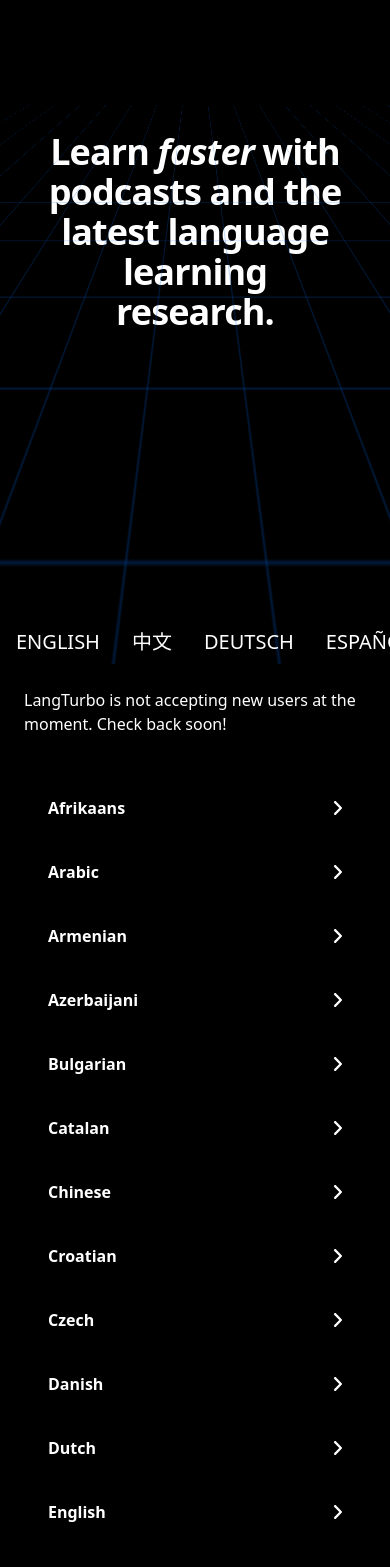
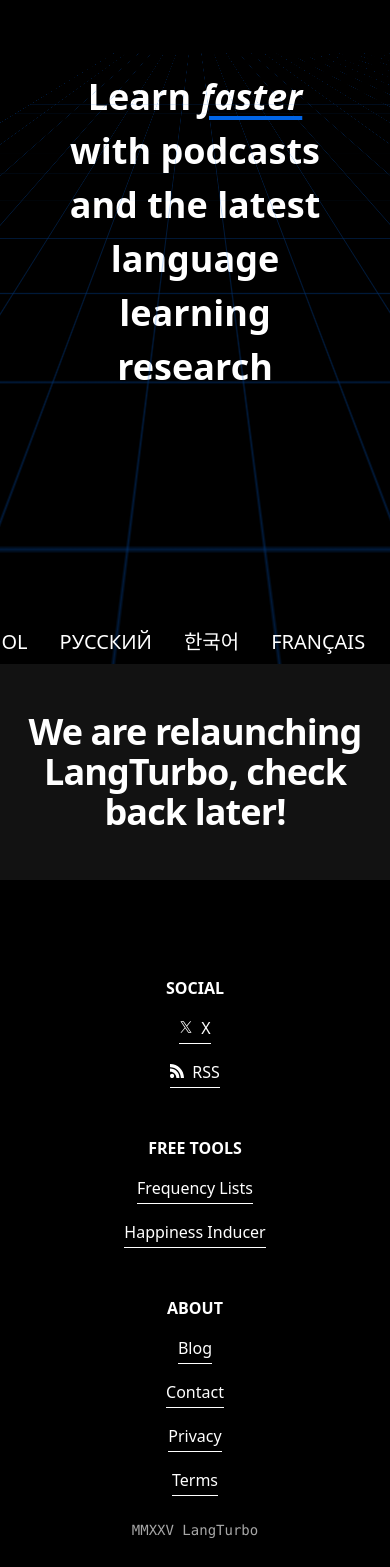
Before and after one commit to sebnun/langturbo, a Next.js app in the folder nextjs/: page / in a window 390 px wide. Shown: the part 180-1747 px from the top of the page. Built offline with nearby package versions, Linux system fonts and the light colour scheme; a web font is replaced by a local one.

Commit message:
working home

```diff
--- a/nextjs/app/(site)/blog/[category]/page.tsx
+++ b/nextjs/app/(site)/blog/[category]/page.tsx
@@ -57,7 +57,9 @@ export default async function BlogList({ params }: { params: Promise<{ category:
                 </div>
                 <Link
                   href={`/blog/${post.metadata.category.toLowerCase()}/${post.slug}`}
-                  className="py-1 before:block before:content-[''] before:absolute before:h-[1px] before:bg-white before:w-full before:bottom-0 after:bottom-0 relative w-fit block after:block after:content-[''] after:absolute after:h-[1px] after:bg-colorprimary after:w-full after:scale-x-0 after:hover:scale-x-100 after:transition after:duration-300 after:origin-left mx-auto md:mx-0"
+                  className="relative block w-fit mx-auto md:mx-0 py-1
+             before:absolute before:bottom-0 before:left-0 before:block before:h-[1px] before:w-full before:bg-white
+             after:absolute after:bottom-0 after:left-0 after:block after:h-[1px] after:w-full after:bg-colorprimary after:scale-x-0 hover:after:scale-x-100 after:origin-left after:transition after:duration-300"
                 >
                   {post.metadata.title}
                 </Link>
--- a/nextjs/app/(site)/blog/page.tsx
+++ b/nextjs/app/(site)/blog/page.tsx
@@ -40,7 +40,9 @@ export default async function BlogList() {
                 </div>
                 <Link
                   href={`/blog/${post.metadata.category.toLowerCase()}/${post.slug}`}
-                  className="py-1 before:block before:content-[''] before:absolute before:h-[1px] before:bg-white before:w-full before:bottom-0 after:bottom-0 relative w-fit block after:block after:content-[''] after:absolute after:h-[1px] after:bg-colorprimary after:w-full after:scale-x-0 after:hover:scale-x-100 after:transition after:duration-300 after:origin-left mx-auto md:mx-0"
+                  className="relative block w-fit mx-auto md:mx-0 py-1
+             before:absolute before:bottom-0 before:left-0 before:block before:h-[1px] before:w-full before:bg-white
+             after:absolute after:bottom-0 after:left-0 after:block after:h-[1px] after:w-full after:bg-colorprimary after:scale-x-0 hover:after:scale-x-100 after:origin-left after:transition after:duration-300"
                 >
                   {post.metadata.title}
                 </Link>
--- a/nextjs/app/(site)/layout.tsx
+++ b/nextjs/app/(site)/layout.tsx
@@ -1,6 +1,6 @@
 import { PropsWithChildren } from "react";
-import Nav from "../../../components/Nav";
-import Footer from "../../../components/Footer";
+import Nav from "../../components/Nav";
+import Footer from "../../components/Footer";
 
 export default function LongLayout({ children }: PropsWithChildren) {
   return (
--- a/nextjs/app/(site)/pronunciation/[language]/[slug]/page.tsx
+++ b/nextjs/app/(site)/pronunciation/[language]/[slug]/page.tsx
@@ -169,7 +169,9 @@ export default async function Word({ params }: { params: Promise<{ slug: string;
           <Link
             href={affiliateLinks[`${language}`]}
             rel="sponsored"
-            className="no-underline py-1 before:block before:content-[''] before:absolute before:h-[1px] before:bg-white before:w-full before:bottom-0 after:bottom-0 relative w-fit block after:block after:content-[''] after:absolute after:h-[1px] after:bg-colorprimary after:w-full after:scale-x-0 after:hover:scale-x-100 after:transition after:duration-300 after:origin-left mx-auto md:mx-0"
+            className="no-underline relative block w-fit mx-auto md:mx-0 py-1
+             before:absolute before:bottom-0 before:left-0 before:block before:h-[1px] before:w-full before:bg-white
+             after:absolute after:bottom-0 after:left-0 after:block after:h-[1px] after:w-full after:bg-colorprimary after:scale-x-0 hover:after:scale-x-100 after:origin-left after:transition after:duration-300"
           >
             {capitalizeFirstLetter(language)} Language Learning Resources
           </Link>
--- a/nextjs/app/(site)/pronunciation/[language]/page.tsx
+++ b/nextjs/app/(site)/pronunciation/[language]/page.tsx
@@ -50,7 +50,9 @@ export default async function FrequencyLanguageList({
               </div>
               <Link
                 href={`/pronunciation/${language}/${row.word}-${row.id}`}
-                className="py-1 before:block before:content-[''] before:absolute before:h-[1px] before:bg-white before:w-full before:bottom-0 after:bottom-0 relative w-fit block after:block after:content-[''] after:absolute after:h-[1px] after:bg-colorprimary after:w-full after:scale-x-0 after:hover:scale-x-100 after:transition after:duration-300 after:origin-left mx-auto md:mx-0"
+                className="relative block w-fit mx-auto md:mx-0 py-1
+             before:absolute before:bottom-0 before:left-0 before:block before:h-[1px] before:w-full before:bg-white
+             after:absolute after:bottom-0 after:left-0 after:block after:h-[1px] after:w-full after:bg-colorprimary after:scale-x-0 hover:after:scale-x-100 after:origin-left after:transition after:duration-300"
               >
                 {row.word}
               </Link>
--- a/nextjs/app/(site)/pronunciation/page.tsx
+++ b/nextjs/app/(site)/pronunciation/page.tsx
@@ -24,7 +24,9 @@ export default async function FrequencyLists() {
                 </div>
                 <Link
                   href={`/pronunciation/${language}`}
-                  className="py-1 before:block before:content-[''] before:absolute before:h-[1px] before:bg-white before:w-full before:bottom-0 after:bottom-0 relative w-fit block after:block after:content-[''] after:absolute after:h-[1px] after:bg-colorprimary after:w-full after:scale-x-0 after:hover:scale-x-100 after:transition after:duration-300 after:origin-left mx-auto md:mx-0"
+                  className="relative block w-fit mx-auto md:mx-0 py-1
+             before:absolute before:bottom-0 before:left-0 before:block before:h-[1px] before:w-full before:bg-white
+             after:absolute after:bottom-0 after:left-0 after:block after:h-[1px] after:w-full after:bg-colorprimary after:scale-x-0 hover:after:scale-x-100 after:origin-left after:transition after:duration-300"
                 >
                   {capitalizeFirstLetter(language)}
                 </Link>
--- a/nextjs/app/globals.css
+++ b/nextjs/app/globals.css
@@ -2,6 +2,14 @@
 @import "tw-animate-css";
 
 @custom-variant dark (&:is(.dark *));
+
+@theme {
+  --color-colorprimary: #0064e6;
+  --color-colorscreenbackground: #121212;
+  --color-colorcardbackground: #1e1e1e;
+  --color-colortextsubdued: #a7a7a7;
+  --color-colorseparator: #dddddd80;
+}
 
 @theme inline {
   --radius-sm: calc(var(--radius) - 4px);
@@ -40,6 +48,36 @@
   --color-sidebar-border: var(--sidebar-border);
   --color-sidebar-ring: var(--sidebar-ring);
 
+  --animate-grid: grid 15s linear infinite;
+
+  @keyframes grid {
+    0% {
+      transform: translateY(-50%);
+    }
+    100% {
+      transform: translateY(0);
+    }
+  }
+
+  --animate-marquee: marquee var(--duration) infinite linear;
+  --animate-marquee-vertical: marquee-vertical var(--duration) linear infinite;
+
+  @keyframes marquee {
+    from {
+      transform: translateX(0);
+    }
+    to {
+      transform: translateX(calc(-100% - var(--gap)));
+    }
+  }
+  @keyframes marquee-vertical {
+    from {
+      transform: translateY(0);
+    }
+    to {
+      transform: translateY(calc(-100% - var(--gap)));
+    }
+  }
 }
 
 :root {
@@ -75,7 +113,6 @@
   --sidebar-accent-foreground: oklch(0.205 0 0);
   --sidebar-border: oklch(0.922 0 0);
   --sidebar-ring: oklch(0.708 0 0);
-
 }
 
 .dark {
@@ -121,6 +158,10 @@
   }
 }
 
+html {
+  scrollbar-color: #555 transparent;
+}
+
 body {
   color: white;
   background: black;
--- a/nextjs/app/page.tsx
+++ b/nextjs/app/page.tsx
@@ -1,9 +1,11 @@
 import Footer from "@/components/Footer";
-import { getLanguageNameById, languageIds } from "@/lib/languages-legacy";
+import { getLanguageCodeByName, getLanguageNameById, languageIds } from "@/lib/languages-legacy";
 import RetroGrid from "@/components/RetroGrid";
 import { LanguagesMarquee } from "@/components/LanguagesMarquee";
 import LogoTextSpan, { LogoIcon } from "@/components/Logo";
-import LanguageLink from "@/components/LanguageLink";
+import ChevronImage from "../public/images/chevron.svg";
+import Link from "next/link";
+import Image from "next/image";
 
 export const metadata = {
   title: "LangTurbo - Learn Languages with Podcasts",
@@ -20,31 +22,45 @@ export default function Home() {
             <LogoIcon />
             <LogoTextSpan />
           </div>
-          <h1 className="scroll-m-20 text-4xl font-extrabold tracking-tight lg:text-5xl my-6">
-            Learn <span className="italic">faster</span> with podcasts and the latest language learning research.
+          <h1 className="scroll-m-20 text-4xl font-extrabold leading-normal lg:text-5xl my-6">
+            Learn{" "}
+            <a
+              href="#start"
+              className="italic underline decoration-colorprimary decoration-4 underline-offset-6 lg:decoration-8 lg:underline-offset-12 "
+            >
+              faster
+            </a>{" "}
+            with podcasts and the latest language learning research
           </h1>
         </div>
         <LanguagesMarquee />
       </section>
+      <main className="bg-colorscreenbackground" id="start">
+        <div className="max-w-6xl mx-auto p-6">
+          <h1 className="scroll-m-20 text-4xl font-extrabold tracking-tight lg:text-5xl my-6 text-center md:text-left">
+            We are relaunching LangTurbo, check back later!
+          </h1>
 
-      <main className="bg-colorscreenbackground">
-        <div className="max-w-6xl mx-auto p-6">
-          {/* <h1 className="scroll-m-20 text-4xl font-extrabold tracking-tight lg:text-5xl my-6 text-center md:text-left">
-            LangTurbo is not accepting new users at the moment. Check back soon!
-          </h1> */}
-                    <h1 className="bg-colorprimary">
-            LangTurbo is not accepting new users at the moment. Check back soon!
-          </h1>
-          <article className="py-12">
+          {/* <article className="py-12">
             <div className="grid grid-cols-1 md:grid-cols-2 lg:grid-cols-3 gap-4">
               {Array.from(new Set(Object.values(languageIds)))
                 .map((id) => getLanguageNameById(id))
                 .sort()
                 .map((language) => (
-                  <LanguageLink key={language} language={language} />
+                  <Link
+                    key={language}
+                    prefetch={false}
+                    className={
+                      "bg-colorprimary font-bold rounded-full hover:opacity-90 p-3 px-6 flex justify-between items-center"
+                    }
+                    href={`/${getLanguageCodeByName(language)}`}
+                  >
+                    {`${language.charAt(0).toUpperCase() + language.slice(1)}`}
+                    <Image src={ChevronImage} height={8} width={8} alt="Next" className="inline" />
+                  </Link>
                 ))}
             </div>
-          </article>
+          </article> */}
         </div>
       </main>
       <Footer isHome />
--- a/nextjs/components/Footer.tsx
+++ b/nextjs/components/Footer.tsx
@@ -2,15 +2,14 @@ import Link from "next/link";
 import IosImage from "../../public/images/ios.svg";
 import AndroidImage from "../../public/images/android.svg";
 import XImage from "../public/images/x.svg";
-// import YoutubeImage from "../../public/images/youtube.svg";
+import YoutubeImage from "../public/images/youtube.svg";
 // import TiktokImage from "../../public/images/tiktok.svg";
 import RSSImage from "../public/images/rss.svg";
 import Image from "next/image";
-import { getLanguageNameById, languageIds } from "@/lib/languages-legacy";
+import { getLanguageCodeByName, getLanguageNameById, languageIds } from "@/lib/languages-legacy";
 import { cn } from "@/lib/utils";
 import Surprise from "./Surprise";
 // import { ANDROID_LINK, IOS_LINK } from "@/utils/constants";
-import LanguageLink from "./LanguageLink";
 
 export default function Footer({ isHome }: { isHome?: boolean }) {
   return (
@@ -23,33 +22,35 @@ export default function Footer({ isHome }: { isHome?: boolean }) {
       <div className="mt-12 md:mt-0">
         <p className="font-bold mb-3">ABOUT</p>
         <div className="flex flex-col space-y-3 justify-center mx-auto text-center">
-          <Surprise />
           <Link
-            className="py-1 before:block before:content-[''] before:absolute before:h-[1px] before:bg-white before:w-full before:bottom-0 after:bottom-0 relative w-fit block after:block after:content-[''] after:absolute after:h-[1px] after:bg-colorprimary after:w-full after:scale-x-0 after:hover:scale-x-100 after:transition after:duration-300 after:origin-left mx-auto md:mx-0"
+            className="relative block w-fit mx-auto md:mx-0 py-1
+             before:absolute before:bottom-0 before:left-0 before:block before:h-[1px] before:w-full before:bg-white
+             after:absolute after:bottom-0 after:left-0 after:block after:h-[1px] after:w-full after:bg-colorprimary after:scale-x-0 hover:after:scale-x-100 after:origin-left after:transition after:duration-300"
             href="/blog"
           >
             Blog
           </Link>
+
           <Link
-            className="py-1 before:block before:content-[''] before:absolute before:h-[1px] before:bg-white before:w-full before:bottom-0 after:bottom-0 relative w-fit block after:block after:content-[''] after:absolute after:h-[1px] after:bg-colorprimary after:w-full after:scale-x-0 after:hover:scale-x-100 after:transition after:duration-300 after:origin-left mx-auto md:mx-0"
-            href="/pronunciation"
-          >
-            Frequency Lists
-          </Link>
-          <Link
-            className="py-1 before:block before:content-[''] before:absolute before:h-[1px] before:bg-white before:w-full before:bottom-0 after:bottom-0 relative w-fit block after:block after:content-[''] after:absolute after:h-[1px] after:bg-colorprimary after:w-full after:scale-x-0 after:hover:scale-x-100 after:transition after:duration-300 after:origin-left mx-auto md:mx-0"
+            className="relative block w-fit mx-auto md:mx-0 py-1
+             before:absolute before:bottom-0 before:left-0 before:block before:h-[1px] before:w-full before:bg-white
+             after:absolute after:bottom-0 after:left-0 after:block after:h-[1px] after:w-full after:bg-colorprimary after:scale-x-0 hover:after:scale-x-100 after:origin-left after:transition after:duration-300"
             href="/contact"
           >
             Contact
           </Link>
           <Link
-            className="py-1 before:block before:content-[''] before:absolute before:h-[1px] before:bg-white before:w-full before:bottom-0 after:bottom-0 relative w-fit block after:block after:content-[''] after:absolute after:h-[1px] after:bg-colorprimary after:w-full after:scale-x-0 after:hover:scale-x-100 after:transition after:duration-300 after:origin-left mx-auto md:mx-0"
+            className="relative block w-fit mx-auto md:mx-0 py-1
+             before:absolute before:bottom-0 before:left-0 before:block before:h-[1px] before:w-full before:bg-white
+             after:absolute after:bottom-0 after:left-0 after:block after:h-[1px] after:w-full after:bg-colorprimary after:scale-x-0 hover:after:scale-x-100 after:origin-left after:transition after:duration-300"
             href="/privacy"
           >
             Privacy
           </Link>
           <Link
-            className="py-1 before:block before:content-[''] before:absolute before:h-[1px] before:bg-white before:w-full before:bottom-0 after:bottom-0 relative w-fit block after:block after:content-[''] after:absolute after:h-[1px] after:bg-colorprimary after:w-full after:scale-x-0 after:hover:scale-x-100 after:transition after:duration-300 after:origin-left mx-auto md:mx-0"
+            className="relative block w-fit mx-auto md:mx-0 py-1
+             before:absolute before:bottom-0 before:left-0 before:block before:h-[1px] before:w-full before:bg-white
+             after:absolute after:bottom-0 after:left-0 after:block after:h-[1px] after:w-full after:bg-colorprimary after:scale-x-0 hover:after:scale-x-100 after:origin-left after:transition after:duration-300"
             href="/terms"
           >
             Terms
@@ -66,32 +67,67 @@ export default function Footer({ isHome }: { isHome?: boolean }) {
               .map((id) => getLanguageNameById(id))
               .sort()
               .map((language) => {
-                return <LanguageLink key={language} language={language} isFooter />;
+                return (
+                  <Link
+                    key={language}
+                    prefetch={false}
+                    className={`relative block w-fit mx-auto md:mx-0 py-1
+             before:absolute before:bottom-0 before:left-0 before:block before:h-[1px] before:w-full before:bg-white
+             after:absolute after:bottom-0 after:left-0 after:block after:h-[1px] after:w-full after:bg-colorprimary after:scale-x-0 hover:after:scale-x-100 after:origin-left after:transition after:duration-300`}
+                    href={`/${getLanguageCodeByName(language)}`} // TODO
+                  >
+                    {`${language.charAt(0).toUpperCase() + language.slice(1)}`}
+                  </Link>
+                );
               })}
           </div>
         </div>
       )}
 
+       <div className="mt-12 md:mt-0">
+        <p className="font-bold mb-3">FREE TOOLS</p>
+        <div className="flex flex-col space-y-3 justify-center mx-auto text-center">
+
+          <Link
+            className="relative block w-fit mx-auto md:mx-0 py-1
+             before:absolute before:bottom-0 before:left-0 before:block before:h-[1px] before:w-full before:bg-white
+             after:absolute after:bottom-0 after:left-0 after:block after:h-[1px] after:w-full after:bg-colorprimary after:scale-x-0 hover:after:scale-x-100 after:origin-left after:transition after:duration-300"
+            href="/pronunciation"
+          >
+            Frequency Lists
+          </Link>
+          <Surprise />
+        </div>
+      </div>
+
       <div className="mt-12 md:mt-0">
         <p className="font-bold mb-3">SOCIAL</p>
         <div className="flex flex-col space-y-3">
           <Link
-            className="py-1 before:block before:content-[''] before:absolute before:h-[1px] before:bg-white before:w-full before:bottom-0 after:bottom-0 relative w-fit block after:block after:content-[''] after:absolute after:h-[1px] after:bg-colorprimary after:w-full after:scale-x-0 after:hover:scale-x-100 after:transition after:duration-300 after:origin-left mx-auto md:mx-0"
+            className="relative block w-fit mx-auto md:mx-0 py-1
+             before:absolute before:bottom-0 before:left-0 before:block before:h-[1px] before:w-full before:bg-white
+             after:absolute after:bottom-0 after:left-0 after:block after:h-[1px] after:w-full after:bg-colorprimary after:scale-x-0 hover:after:scale-x-100 after:origin-left after:transition after:duration-300"
             href="https://x.com/LangTurbo"
           >
             <Image src={XImage} height={14} width={14} alt="X" className="mr-2 inline align-baseline" />X
           </Link>
-          {/* <Link className="py-1 before:block before:content-[''] before:absolute before:h-[1px] before:bg-white before:w-full before:bottom-0 after:bottom-0 relative w-fit block after:block after:content-[''] after:absolute after:h-[1px] after:bg-colorprimary after:w-full after:scale-x-0 after:hover:scale-x-100 after:transition after:duration-300 after:origin-left mx-auto md:mx-0" href="/contact">
+           {/* <Link className="relative block w-fit mx-auto md:mx-0 py-1
+             before:absolute before:bottom-0 before:left-0 before:block before:h-[1px] before:w-full before:bg-white
+             after:absolute after:bottom-0 after:left-0 after:block after:h-[1px] after:w-full after:bg-colorprimary after:scale-x-0 hover:after:scale-x-100 after:origin-left after:transition after:duration-300" href="/contact">
             <Image src={YoutubeImage} height={14} width={14} alt="YouTube" className="mr-2 inline align-baseline" />
             YouTube
 
-          </Link>
-          <Link className="py-1 before:block before:content-[''] before:absolute before:h-[1px] before:bg-white before:w-full before:bottom-0 after:bottom-0 relative w-fit block after:block after:content-[''] after:absolute after:h-[1px] after:bg-colorprimary after:w-full after:scale-x-0 after:hover:scale-x-100 after:transition after:duration-300 after:origin-left mx-auto md:mx-0" href="/contact">
+          </Link> */}
+          {/*<Link className="relative block w-fit mx-auto md:mx-0 py-1
+             before:absolute before:bottom-0 before:left-0 before:block before:h-[1px] before:w-full before:bg-white
+             after:absolute after:bottom-0 after:left-0 after:block after:h-[1px] after:w-full after:bg-colorprimary after:scale-x-0 hover:after:scale-x-100 after:origin-left after:transition after:duration-300" href="/contact">
             <Image src={TiktokImage} height={14} width={14} alt="TikTok" className="mr-2 inline align-baseline" />
             TikTok
           </Link> */}
           <Link
-            className=" py-1 before:block before:content-[''] before:absolute before:h-[1px] before:bg-white before:w-full before:bottom-0 after:bottom-0 relative w-fit block after:block after:content-[''] after:absolute after:h-[1px] after:bg-colorprimary after:w-full after:scale-x-0 after:hover:scale-x-100 after:transition after:duration-300 after:origin-left mx-auto md:mx-0"
+            className="relative block w-fit mx-auto md:mx-0 py-1
+             before:absolute before:bottom-0 before:left-0 before:block before:h-[1px] before:w-full before:bg-white
+             after:absolute after:bottom-0 after:left-0 after:block after:h-[1px] after:w-full after:bg-colorprimary after:scale-x-0 hover:after:scale-x-100 after:origin-left after:transition after:duration-300"
             href="/rss"
           >
             <Image src={RSSImage} height={14} width={14} alt="RSS Link" className="mr-2 inline align-baseline" />
@@ -99,18 +135,6 @@ export default function Footer({ isHome }: { isHome?: boolean }) {
           </Link>
         </div>
       </div>
-
-      {/* <div>
-        <p className="font-bold mb-3">GET THE APP</p>
-        <div className="flex flex-col space-y-3">
-          <Link href={IOS_LINK}>
-            <Image src={IosImage} alt="Download iOS app" className="inline" />
-          </Link>
-          <Link href={ANDROID_LINK}>
-            <Image src={AndroidImage} alt="Download Android app" className="inline" />
-          </Link>
-        </div>
-      </div> */}
     </footer>
   );
 }
--- a/nextjs/components/LanguageLink.tsx
+++ /dev/null
@@ -1,50 +0,0 @@
-"use client";
-
-import Image from "next/image";
-import ChevronImage from "../public/images/chevron.svg";
-import Link from "next/link";
-// import { ANDROID_LINK, IOS_LINK } from "@/lib/constants";
-import { getLanguageIdByName } from "@/lib/languages-legacy";
-
-export default function LanguageLink({ language, isFooter }: { language: string; isFooter?: boolean }) {
-  const handleLanguageClick = (language: string) => {
-    const languageId = getLanguageIdByName(language);
-
-    const ua = navigator.userAgent;
-    // if (/android/i.test(ua)) {
-    //   fetch("/api/install", {
-    //     method: "POST",
-    //     headers: {
-    //       "Content-Type": "application/json",
-    //     },
-    //     body: JSON.stringify({ language_id: languageId }),
-    //   }).finally(() => (location.href = ANDROID_LINK));
-    // } else if (/iPad|iPhone|iPod/.test(ua) || (navigator.platform === "MacIntel" && navigator.maxTouchPoints > 1)) {
-    //   fetch("/api/install", {
-    //     method: "POST",
-    //     headers: {
-    //       "Content-Type": "application/json",
-    //     },
-    //     body: JSON.stringify({ language_id: languageId }),
-    //   }).finally(() => (location.href = IOS_LINK));
-    // } else {
-      location.href = `https://app.langturbo.com/?lang=${language}`;
-    //}
-  };
-
-  return (
-    <Link
-      onClick={() => handleLanguageClick(language)}
-      prefetch={false}
-      className={
-        isFooter
-          ? "py-1 before:block before:content-[''] before:absolute before:h-[1px] before:bg-white before:w-full before:bottom-0 after:bottom-0 relative w-fit block after:block after:content-[''] after:absolute after:h-[1px] after:bg-colorprimary after:w-full after:scale-x-0 after:hover:scale-x-100 after:transition after:duration-300 after:origin-left mx-auto md:mx-0"
-          : "bg-colorprimary font-bold rounded-full hover:opacity-90 p-3 px-6 flex justify-between items-center"
-      }
-      href="/#"
-    >
-      {`${language.charAt(0).toUpperCase() + language.slice(1)}`}
-      {!isFooter && <Image src={ChevronImage} height={8} width={8} alt="Next" className="inline" />}
-    </Link>
-  );
-}
--- a/nextjs/components/Logo.tsx
+++ b/nextjs/components/Logo.tsx
@@ -13,7 +13,7 @@ const font = Handjet({
 export default function LogoTextSpan() {
   return (
     <span
-      className={cn("text-white", font.className, 'text-3xl')}
+      className={cn("text-white", font.className, 'text-4xl')}
     >
       LangTurbo
     </span>
--- a/nextjs/components/Surprise.tsx
+++ b/nextjs/components/Surprise.tsx
@@ -208,8 +208,14 @@ export default function Surprise() {
   };
 
   return (
-    <Link className="py-1 before:block before:content-[''] before:absolute before:h-[1px] before:bg-white before:w-full before:bottom-0 after:bottom-0 relative w-fit block after:block after:content-[''] after:absolute after:h-[1px] after:bg-colorprimary after:w-full after:scale-x-0 after:hover:scale-x-100 after:transition after:duration-300 after:origin-left mx-auto md:mx-0" onClick={handleClick} href="#">
-      Surprise!
+    <Link
+      className="relative block w-fit mx-auto md:mx-0 py-1
+             before:absolute before:bottom-0 before:left-0 before:block before:h-[1px] before:w-full before:bg-white
+             after:absolute after:bottom-0 after:left-0 after:block after:h-[1px] after:w-full after:bg-colorprimary after:scale-x-0 hover:after:scale-x-100 after:origin-left after:transition after:duration-300"
+      onClick={handleClick}
+      href="#"
+    >
+      Happiness Inducer
     </Link>
   );
 }
```
